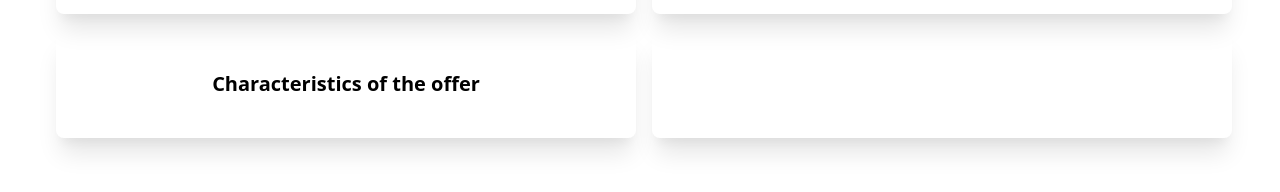
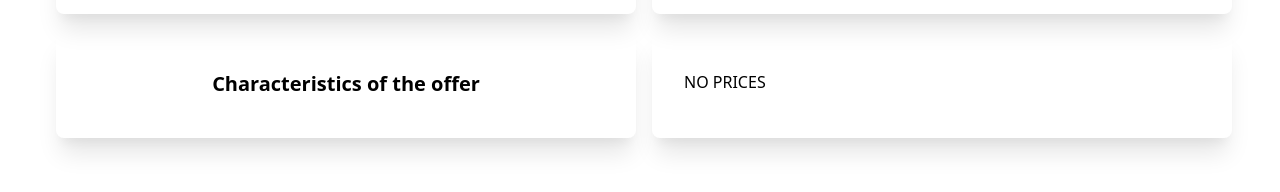
Before and after one commit to bue221/Pruebainetum, a React (Create React App) app: page / in a window 1280 px wide. Shown: the part 242-434 px from the top of the page. Built offline with nearby package versions, Linux system fonts and the light colour scheme.

Commit message:
fix some errors

```diff
--- a/src/components/Characteristics/index.tsx
+++ b/src/components/Characteristics/index.tsx
@@ -11,7 +11,7 @@ const Characteristics = () => {
           Characteristics of the offer
         </h1>
         {dataSelect.length > 0 &&
-          dataSelect[0].versions[0].characteristics.map(
+          dataSelect[0]?.versions[0]?.characteristics.map(
             (i: any, index: number) => (
               <div className="flex justify-between" key={index}>
                 {i.versions.map((i: any, index: number) => (
--- a/src/components/Prices/index.tsx
+++ b/src/components/Prices/index.tsx
@@ -11,10 +11,10 @@ const Prices = () => {
   });
 
   return (
-    <div className="bg-white-900 lg:col-span-2 rounded-lg shadow-xl lg:order-4">
+    <div className="bg-white-900 lg:order-4 lg:col-span-2 rounded-lg shadow-xl">
       <div className="mx-8 2xl:mx-10 my-10 h-full">
-        {dataSelect.length > 0 &&
-          dataSelect[0].versions[0].productOfferingPrices.map(
+        {dataSelect.length > 0 ? (
+          dataSelect[0]?.versions[0]?.productOfferingPrices?.map(
             (i: any, index: number) => (
               <div className="text-center" key={index}>
                 {i.versions.map((i: any, index: number) => (
@@ -29,7 +29,10 @@ const Prices = () => {
                 ))}
               </div>
             )
-          )}
+          )
+        ) : (
+          <h1>NO PRICES</h1>
+        )}
       </div>
     </div>
   );
```
